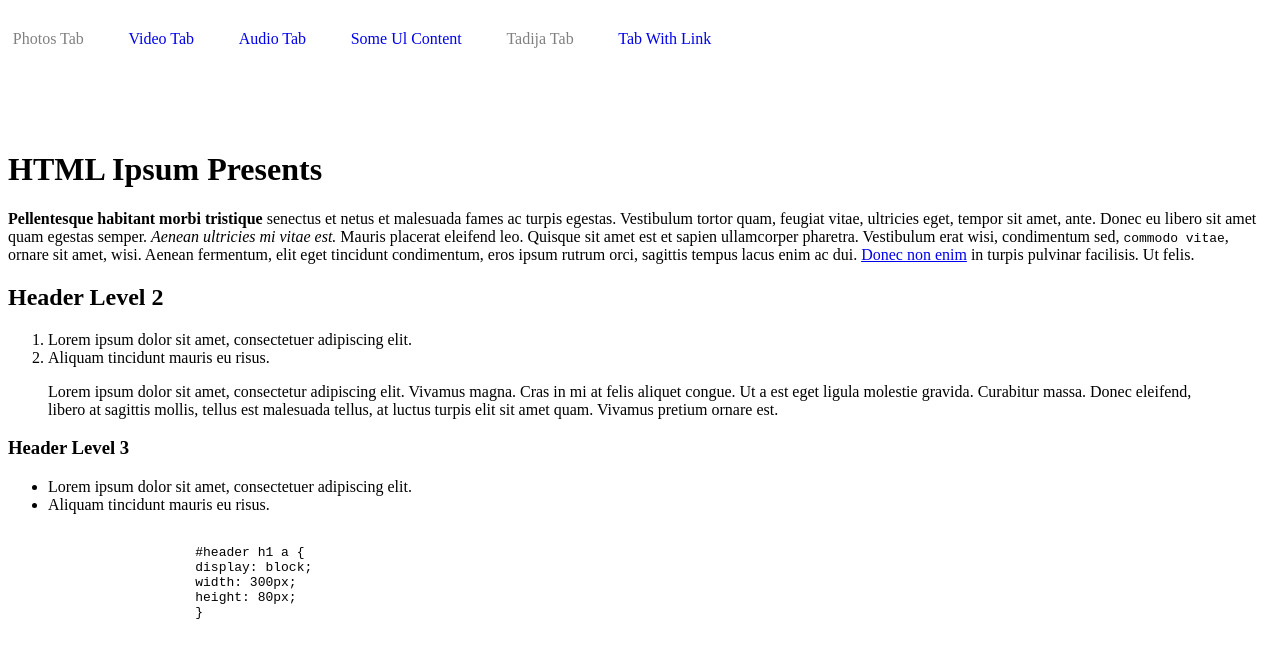
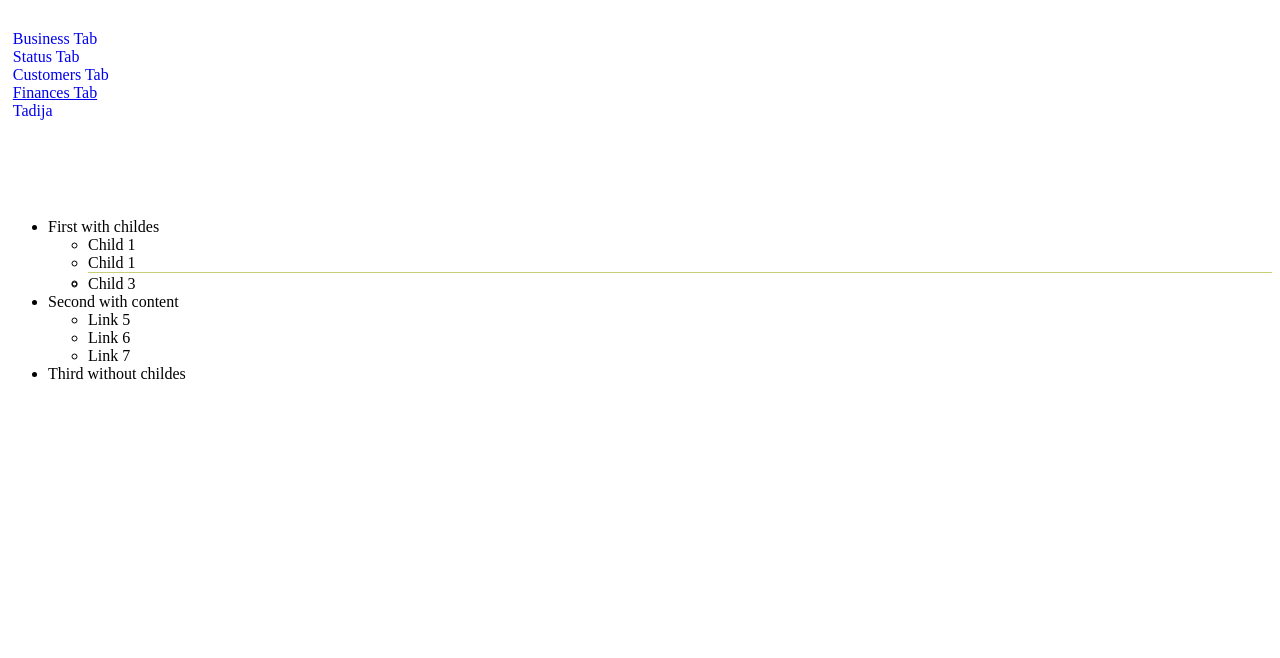
Before and after one commit to tadija-lazarevic/Tabs.js, a plain HTML site: page index.html in a window 1280 px wide. Drawn offline with Linux system fonts and the light colour scheme.

Commit message:
Changed module organization

```diff
--- a/css/tabs.css
+++ b/css/tabs.css
@@ -33,12 +33,10 @@ li.tabsLiElement {
 }
 .tabDropdownHide ul{
     display: none;
-
-
 }
 .tabDropdownShow {
-    display: inline-block;
-    padding-left: 500px;
+    display: block;
+
 }
 .dropdownShow ul{
     display: block;
--- a/index.html
+++ b/index.html
@@ -8,127 +8,76 @@
 </head>
 <body onload="MainInit();">
 
-<div id="tabsContainer">
+<div id="accorditionID">
 
-    <div id="statusContent">
-        <h1>HTML Ipsum Presents</h1>
-
-        <p><strong>Pellentesque habitant morbi tristique</strong> senectus et netus et malesuada fames ac turpis
-            egestas. Vestibulum tortor quam, feugiat vitae, ultricies eget, tempor sit amet, ante. Donec eu
-            libero sit amet quam egestas semper. <em>Aenean ultricies mi vitae est.</em> Mauris placerat
-            eleifend leo. Quisque sit amet est et sapien ullamcorper pharetra. Vestibulum erat wisi, condimentum
-            sed, <code>commodo vitae</code>, ornare sit amet, wisi. Aenean fermentum, elit eget tincidunt
-            condimentum, eros ipsum rutrum orci, sagittis tempus lacus enim ac dui. <a href="#">Donec non
-                enim</a> in turpis pulvinar facilisis. Ut felis.</p>
-
-        <h2>Header Level 2</h2>
-
-        <ol>
-            <li>Lorem ipsum dolor sit amet, consectetuer adipiscing elit.</li>
-            <li>Aliquam tincidunt mauris eu risus.</li>
-        </ol>
-
-        <blockquote><p>Lorem ipsum dolor sit amet, consectetur adipiscing elit. Vivamus magna. Cras in mi at
-            felis aliquet congue. Ut a est eget ligula molestie gravida. Curabitur massa. Donec eleifend, libero
-            at sagittis mollis, tellus est malesuada tellus, at luctus turpis elit sit amet quam. Vivamus
-            pretium ornare est.</p></blockquote>
-
-        <h3>Header Level 3</h3>
-
+</div>
+<div id="status">
     <ul>
-            <li>Lorem ipsum dolor sit amet, consectetuer adipiscing elit.</li>
-            <li>Aliquam tincidunt mauris eu risus.</li>
+        <li>First with childes
+            <ul>
+                <li>Child 1</li>
+                <li>Child 1</li>
+                <li class="separator"></li>
+                <li>Child 3</li>
             </ul>
-
-                    <pre><code>
-                        #header h1 a {
-                        display: block;
-                        width: 300px;
-                        height: 80px;
-                        }
-                    </code></pre>
-    </div>
-
-    <div id="photosContent">
-        <h1>Innactive content</h1>
-    </div>
-
-    <div id="videoContent">
-        <p>Pellentesque habitant morbi tristique senectus et netus et malesuada fames ac turpis egestas. Vestibulum
-            tortor quam, feugiat vitae, ultricies eget, tempor sit amet, ante. Donec eu libero sit amet quam egestas
-            semper. Aenean ultricies mi vitae est. Mauris placerat eleifend leo. Quisque sit amet est et sapien
-            ullamcorper pharetra. Vestibulum erat wisi, condimentum sed, commodo vitae, ornare sit amet, wisi. Aenean
-            fermentum, elit eget tincidunt condimentum, eros ipsum rutrum orci, sagittis tempus lacus enim ac dui. Donec
-            non enim in turpis pulvinar facilisis. Ut felis. Praesent dapibus, neque id cursus faucibus, tortor neque
-            egestas augue, eu vulputate magna eros eu erat. Aliquam erat volutpat. Nam dui mi, tincidunt quis, accumsan
-            porttitor, facilisis luctus, metus</p>
-    </div>
-
-    <div id="audioContent">
-        <form action="#" method="post">
-            <div>
-                <label for="name">Text Input:</label>
-                <input type="text" name="name" id="name" value="" tabindex="1"/>
-            </div>
-
-            <div>
-                <h4>Radio Button Choice</h4>
-
-                <label for="radio-choice-1">Choice 1</label>
-                <input type="radio" name="radio-choice-1" id="radio-choice-1" tabindex="2" value="choice-1"/>
-
-                <label for="radio-choice-2">Choice 2</label>
-                <input type="radio" name="radio-choice-2" id="radio-choice-2" tabindex="3" value="choice-2"/>
-            </div>
-
-            <div>
-                <label for="select-choice">Select Dropdown Choice:</label>
-                <select name="select-choice" id="select-choice">
-                    <option value="Choice 1">Choice 1</option>
-                    <option value="Choice 2">Choice 2</option>
-                    <option value="Choice 3">Choice 3</option>
-                </select>
-            </div>
-
-            <div>
-                <label for="textarea">Textarea:</label>
-                <textarea cols="40" rows="8" name="textarea" id="textarea"></textarea>
-            </div>
-
-            <div>
-                <label for="checkbox">Checkbox:</label>
-                <input type="checkbox" name="checkbox" id="checkbox"/>
-            </div>
-
-            <div>
-                <input type="submit" value="Submit"/>
-            </div>
-        </form>
-    </div>
-
-    <div id="ulcontent">
+        </li>
+        <li>Second with content
             <ul>
-            <li>Link 1</li>
-            <li>Link 2</li>
-            <li>Link 3</li>
-            <li>Link 4
-                <ul>
-                    <li>Link 3</li>
-                    <li class="separator"></li>
+                <li>Link 5</li>
                 <li>Link 6</li>
-                    <li class="separator"></li>
                 <li>Link 7</li>
             </ul>
         </li>
+        <li>Third without childes</li>
     </ul>
 </div>
-
 <div id="onemoretab">
     <ul>
         <li>First with childes
             <ul>
                 <li>Child 1</li>
-                    <li>Child 2</li>
+                <li>Child 1</li>
+                <li class="separator"></li>
+                <li>Child 3</li>
+            </ul>
+        </li>
+        <li>Second with content
+            <ul>
+                <li>Link 5</li>
+                <li>Link 6</li>
+                <li>Link 7</li>
+            </ul>
+        </li>
+        <li>Third without childes</li>
+    </ul>
+</div>
+<div id="customersTab">
+    <ul>
+        <li>First with childes
+            <ul>
+                <li>Child 1</li>
+                <li>Child 1</li>
+                <li class="separator"></li>
+                <li>Child 3</li>
+            </ul>
+        </li>
+        <li>Second with content
+            <ul>
+                <li>Link 5</li>
+                <li>Link 6</li>
+                <li>Link 7</li>
+            </ul>
+        </li>
+        <li>Third without childes</li>
+    </ul>
+</div>
+<div id="financesTab">
+    <ul>
+        <li>First with childes
+            <ul>
+                <li>Child 1</li>
+                <li>Child 1</li>
+                <li class="separator"></li>
                 <li>Child 3</li>
             </ul>
         </li>
@@ -143,29 +92,11 @@
     </ul>
 </div>
 
-    <div id="tabwithlink">
-        <ul>
-            <li>Tab links
-                <ul>
-                    <li><a href="http://www.w3schools.com/html/">Visit our HTML tutorial</a></li>
-                    <li><a href="http://www.w3schools.com/html/">Visit our HTML tutorial</a></li>
-                    <li><a href="www.google.com">Add payments</a></li>
-                </ul>
-            </li>
-            <li>Third without childes</li>
-        </ul>
-    </div>
-
-    <div id="testTab">
-        <h1>Test tab content</h1>
-    </div>
-</div>
-
-
 </body>
 
 <script src="js/Main.js"></script>
 <script src="js/Utils.js"></script>
 <script src="js/Tabs.js"></script>
+<script src="js/Car.js"></script>
 
 </html>
--- a/js/Main.js
+++ b/js/Main.js
@@ -1,43 +1,23 @@
 function MainInit() {
-    var statusContent      = Utils.GetElementID('statusContent'),
-        photosContent      = Utils.GetElementID('photosContent'),
-        videoContent       = Utils.GetElementID('videoContent'),
-        audioContent       = Utils.GetElementID('audioContent'),
-        ulContent          = Utils.GetElementID('ulcontent'),
-        tadijaContent      = Utils.GetElementID('onemoretab'),
-        tabwithlinkContent = Utils.GetElementID('tabwithlink'),
-        tabWithLink        = Utils.GetElementID('tabWithLink'),
-        testTab            = Utils.GetElementID('testTab');
 
+    var accorditionArray    = [
+        {label: 'Business Tab', content: Utils.GetElementID('onemoretab'), isUL: true},
+        {label: 'Status Tab', content: Utils.GetElementID('status'), isUL: true},
+        {label: 'Customers Tab', content: Utils.GetElementID('customersTab'), isUL: true},
+        {label: 'Finances Tab', content: Utils.GetElementID('financesTab'), isUL: true}
+    ];
+    var accorditionSettings = {
+        appendTo: Utils.GetElementID('accorditionID'),
+        active: 'Finances Tab',
+        display : 'block',
+        position: 'relative',
+        tabs    : accorditionArray
+    };
+    var accorditionObj      = new Tabs();
+    accorditionObj.Init(accorditionSettings);
+//    accorditionObj.RemoveTab({label: 'Status Tab'})
 
-    var statusTab   = {label: 'Status Tab', href: '#status', content: statusContent};
-    var photosTab   = {label: 'Photos Tab', href: '#photos', content: photosContent, inactive: true};
-    var videoTab    = {label: 'Video Tab', href: '#video', content: videoContent};
-    var audioTab    = {label: 'Audio Tab', href: '#audio', content: audioContent};
-    var firstULTab  = {label: 'Some Ul Content', href: '#ulcontent', content: ulContent, isUL: true};
-    var secondULTab = {label: 'Tadija Tab', href: '#tadijacontent', content: tadijaContent, isUL: true, inactive: true};
-    var thirdULTab  = {label: 'Tab With Link', href: '#tabwithlink', content: tabwithlinkContent, isUL: true};
-    var duskoTab    = {label: 'Dusko Tab', href: '#duskotab', content: testTab};
-    var gagana      = {label: 'Gagana', href: '#gagana', content: audioContent};
-
-
-    var tabs = [];
-    tabs.push(statusTab, photosTab, videoTab, audioTab, firstULTab, secondULTab, thirdULTab);
-
-    var settings = {active: 'Status Tab', position: 'relative', display: 'inline', tabs: tabs};
-
-
-    // Init method
-    Tabs.Init(settings);
-
-    // Add new tab
-    Tabs.AppendTab(duskoTab);
-
-    // Removing
-    Tabs.RemoveTab(duskoTab);
-    Tabs.RemoveTab(thirdULTab);
-    Tabs.AppendTab(thirdULTab);
-    Tabs.RemoveTab(statusTab);
+    accorditionObj.AppendTab({label: 'Tadija'});
 
 
 }
--- a/js/Tabs.js
+++ b/js/Tabs.js
@@ -1,28 +1,27 @@
 var Tabs = (function () {
     'use strict';
 
-    // Global variables
-    var method          = {},
-        settings        = {},
-
-        tabULContainer  = document.createElement('ul'),
+    // Private fields
+    var tabULContainer  = document.createElement('ul'),
         tabHTMLContent  = [],
         tabULContent    = [],
         tabLinksArray   = [],
         tabLIArray      = [],
-        currentTab      = {},
         idPostfix       = 'ID',
         tabLIElement,
         aTag,
 
 
+        // Holder objects
+        settings        = {},
+        currentTab      = {},
         defaultSettings = {
             appendTo   : document.body,
-            before     : document.body.children[0],
             position   : 'fixed',
             active     : '',
             display    : 'block',
             tabs       : [],
+            ulID       : 'tabsID',
             showHTMLOn : 'click',
             showULOn   : 'click',
             hideULOn   : 'click',
@@ -30,7 +29,7 @@ var Tabs = (function () {
             hideChildOn: 'click',
             defaultTab : {
                 label   : 'new tab',
-                href    : '#newtab',
+                href    : '#',
                 inactive: false,
                 isUL    : false,
                 id      : 'newtabID',
@@ -38,51 +37,7 @@ var Tabs = (function () {
             }
         };
 
-
-    // Create tabs
-    method.Init = function (parameters) {
-        settings.appendTo    = parameters.appendTo || defaultSettings.appendTo;
-        settings.before      = parameters.before || defaultSettings.before;
-        settings.position    = parameters.position || defaultSettings.position;
-        settings.active      = parameters.active || defaultSettings.active;
-        settings.display     = parameters.display || defaultSettings.display;
-        settings.showHTMLOn  = parameters.showHTMLOn || defaultSettings.showHTMLOn;
-        settings.showULOn    = parameters.showULOn || defaultSettings.showULOn;
-        settings.hideULOn    = parameters.hideULOn || defaultSettings.hideULOn;
-        settings.showChildOn = parameters.showChildOn || defaultSettings.showChildOn;
-        settings.hideChildOn = parameters.hideChildOn || defaultSettings.hideChildOn;
-        settings.tabs        = parameters.tabs || defaultSettings.tabs;
-
-
-        // Sets ul element with id="tabs"
-        tabULContainer.setAttribute('id', 'tabs');
-
-        for (var i = 0; i < settings.tabs.length; i++) {
-            currentTab               = settings.tabs[i];
-            currentTab.tabIndex      = i;
-            currentTab.tabTitle      = currentTab.label;
-            currentTab.tabTitleLower = currentTab.tabTitle.toLowerCase();
-            currentTab.tabID         = currentTab.tabTitleLower.replace(/\s+/g, '') + idPostfix;
-            currentTab.tabHref       = currentTab.href.toLowerCase();
-
-            method.CreateLinks(currentTab);
-            if ((currentTab.content || currentTab.isUL) && !currentTab.ajaxContent) {
-                method.GetContent(currentTab);
-            }
-            else if (currentTab.ajaxContent && !currentTab.content) {
-
-            }
-            // Set style for single tab
-            method.SetTabStyle(currentTab);
-        }
-        // Set style for ul container
-        tabULContainer.style.position = settings.position;
-        Utils.AddClass(tabULContainer, 'tabs');
-    };
-
-    // Creates ul element with li's
-    method.CreateLinks = function (currentTab) {
-        // Creates link attribute
+    function CreateLinks(currentTab) {
         var aHref       = document.createElement('a');
         aHref.setAttribute('href', currentTab.tabHref);
         aHref.innerHTML = currentTab.tabTitle;
@@ -97,15 +52,13 @@ var Tabs = (function () {
 
         // Appends Tab UL to appendTo element before settings.before element
         settings.appendTo.insertBefore(tabULContainer, settings.before);
+    }
 
-    };
+    function GetContent(currentTab) {
+        // Gets tabs child nodes
+        tabLIArray = Utils.GetElementID(settings.ulID).childNodes;
 
-    // Called if content is html
-    method.GetContent = function (currentTab) {
-        // Gets tabs child nodes
-        tabLIArray = Utils.GetElementID('tabs').childNodes;
-
-        aTag                                    = method.GetFirstChildWithTagName(tabLIArray[currentTab.tabIndex], 'a');
+        aTag                                    = GetFirstChildWithTagName(tabLIArray[currentTab.tabIndex], 'a');
         tabLinksArray[currentTab.tabTitleLower] = aTag;
         currentTab.content ? tabHTMLContent[currentTab.tabTitleLower] = currentTab.content : null;
         currentTab.isUL ? tabULContent[currentTab.tabTitleLower] = currentTab.content : null;
@@ -113,19 +66,17 @@ var Tabs = (function () {
         // On tab action
         if (tabLinksArray.hasOwnProperty(currentTab.tabTitleLower) && !currentTab.inactive) {
             if (!currentTab.isUL) {
-                Utils.GetElementID(currentTab.tabID).addEventListener(settings.showHTMLOn, method.ShowHTMLContent);
+                Utils.GetElementID(currentTab.tabID).addEventListener(settings.showHTMLOn, ShowHTMLContent);
             }
             else if (currentTab.isUL) {
-                Utils.GetElementID(currentTab.tabID).addEventListener(settings.showULOn, method.ShowULContent);
+                Utils.GetElementID(currentTab.tabID).addEventListener(settings.showULOn, ShowULContent);
+            }
         }
     }
 
-    };
-
-    // Show HTML content
-    method.ShowHTMLContent = function () {
+    function ShowHTMLContent() {
         // Gets the name of selected tab
-        var selectedTab = method.ReturnSelected();
+        var selectedTab = ReturnSelected();
 
         for (var id in tabHTMLContent) {
             if (id === selectedTab.selected) {
@@ -144,11 +95,10 @@ var Tabs = (function () {
                 }
             }
         }
-    };
+    }
 
-    // Show ul content
-    method.ShowULContent = function () {
-        var selectedTab = method.ReturnSelected();
+    function ShowULContent() {
+        var selectedTab = ReturnSelected();
 
         for (var ulTab in tabULContent) {
             if (ulTab === selectedTab.selected) {
@@ -171,7 +121,7 @@ var Tabs = (function () {
                     // Check for child elements of li
                     for (var i = 0; i < liChildes.length; i++) {
                         currentChild   = liChildes[i];
-                        currentChildUL = method.GetFirstChildWithTagName(currentChild, 'ul');
+                        currentChildUL = GetFirstChildWithTagName(currentChild, 'ul');
 
                         if (currentChildUL !== undefined) {
                             Utils.AddClass(currentChildUL, 'ulHide');
@@ -192,10 +142,9 @@ var Tabs = (function () {
                 }
             }
         }
-    };
+    }
 
-    // Initialize tabs style, default tab, inactive tab
-    method.SetTabStyle = function (currentTab) {
+    function SetTabStyle() {
 
         // Hides all tabs content at the start
         currentTab.isUL ? Utils.AddClass(tabULContent[currentTab.tabTitleLower], 'tabDropdownHide') :
@@ -221,18 +170,15 @@ var Tabs = (function () {
 
         Utils.AddClass(tabLIArray[currentTab.tabIndex], 'tabsLiElement');
         tabLIArray[currentTab.tabIndex].style.display = settings.display;
+    }
 
-    };
-
-    // Get first child with tag name
-    method.GetFirstChildWithTagName = function (element, tagName) {
+    function GetFirstChildWithTagName(element, tagName) {
         for (var i = 0; i < element.childNodes.length; i++) {
             if (element.childNodes[i].nodeName.toLowerCase() == tagName) return element.childNodes[i];
         }
-    };
+    }
 
-    // Return clicked item
-    method.ReturnSelected = function (e) {
+    function ReturnSelected(e) {
         var elem,
             evt = e ? e : event;
         if (evt.srcElement) {
@@ -244,17 +190,62 @@ var Tabs = (function () {
         return {
             selected: elem.innerText.toLowerCase()
         };
-    };
+    }
 
-    // Adds new tab
-    method.AppendTab = function (parametars) {
+    // Public methods
+    return {
+
+        Init: function (parameters) {
+            settings.appendTo    = parameters.appendTo || defaultSettings.appendTo;
+            settings.before      = parameters.before || settings.appendTo.children[0];
+            settings.position    = parameters.position || defaultSettings.position;
+            settings.active      = parameters.active || defaultSettings.active;
+            settings.display     = parameters.display || defaultSettings.display;
+            settings.showHTMLOn  = parameters.showHTMLOn || defaultSettings.showHTMLOn;
+            settings.showULOn    = parameters.showULOn || defaultSettings.showULOn;
+            settings.hideULOn    = parameters.hideULOn || defaultSettings.hideULOn;
+            settings.showChildOn = parameters.showChildOn || defaultSettings.showChildOn;
+            settings.hideChildOn = parameters.hideChildOn || defaultSettings.hideChildOn;
+            settings.tabs        = parameters.tabs || defaultSettings.tabs;
+            settings.ulID        = parameters.ulID || defaultSettings.ulID;
+
+
+            // Sets ul element with id="tabs"
+            tabULContainer.setAttribute('id', settings.ulID);
+
+            for (var i = 0; i < settings.tabs.length; i++) {
+                currentTab               = settings.tabs[i];
+                currentTab.tabIndex      = i;
+                currentTab.tabTitle      = currentTab.label || defaultSettings.defaultTab.label;
+                currentTab.tabTitleLower = currentTab.tabTitle.toLowerCase();
+                currentTab.tabID         = currentTab.tabTitleLower.replace(/\s+/g, '') + idPostfix;
+                currentTab.tabHref       = currentTab.href || defaultSettings.defaultTab.href;
+                currentTab.inactive      = currentTab.inactive || defaultSettings.defaultTab.inactive;
+                currentTab.isUL          = currentTab.isUL || defaultSettings.defaultTab.isUL;
+
+                CreateLinks(currentTab);
+                if ((currentTab.content || currentTab.isUL) && !currentTab.ajaxContent) {
+                    GetContent(currentTab);
+                }
+                else if (currentTab.ajaxContent && !currentTab.content) {
+
+                }
+                // Set style for single tab
+                SetTabStyle(currentTab);
+            }
+            // Set style for ul container
+            tabULContainer.style.position = settings.position;
+            Utils.AddClass(tabULContainer, 'tabs');
+        },
+
+        AppendTab: function (params) {
             var newTab = {
-            label   : parametars.label || defaultSettings.defaultTab.label,
-            href    : parametars.href || defaultSettings.defaultTab.href,
-            content : parametars.content || defaultSettings.defaultTab.content,
-            isUL    : parametars.isUL || defaultSettings.defaultTab.isUL,
-            inactive: parametars.inactive || defaultSettings.defaultTab.inactive,
-            id      : parametars.id + idPostfix || defaultSettings.defaultTab.id
+                label   : params.label || defaultSettings.defaultTab.label,
+                href    : params.href || defaultSettings.defaultTab.href,
+                content : params.content || defaultSettings.defaultTab.content,
+                isUL    : params.isUL || defaultSettings.defaultTab.isUL,
+                inactive: params.inactive || defaultSettings.defaultTab.inactive,
+                id      : params.id + idPostfix || defaultSettings.defaultTab.id
             };
 
             currentTab               = newTab;
@@ -265,19 +256,17 @@ var Tabs = (function () {
             currentTab.tabIndex      = settings.tabs.length;
 
             //Do some stuff for new tab, create link, get content and set styling
-        method.CreateLinks(currentTab);
-        method.GetContent(currentTab);
-        method.SetTabStyle(currentTab);
+            CreateLinks(currentTab);
+            GetContent(currentTab);
+            SetTabStyle(currentTab);
 
             // Add new tab to tabs array
             settings.tabs.push(newTab);
+        },
 
-    };
-
-    // Remove tab by id
-    method.RemoveTab = function (parametars) {
-        if (parametars) {
-            var removeLabel = parametars.label,
+        RemoveTab: function (params) {
+            if (params) {
+                var removeLabel = params.label,
                     removeTab   = {},
                     index       = 0;
 
@@ -289,13 +278,13 @@ var Tabs = (function () {
                             // Remove element from tabs array
                             settings.tabs.splice(index, 1);
                             // Remove link from links array
-                        tabLIArray[index].outerHTML = '';
+                            tabLIArray[index].remove();
                         }
                     }
 
                 }
             }
+        }
     };
 
-    return method;
-}());
+});
```
Lines whose indentation alone changed are shown as unchanged.
